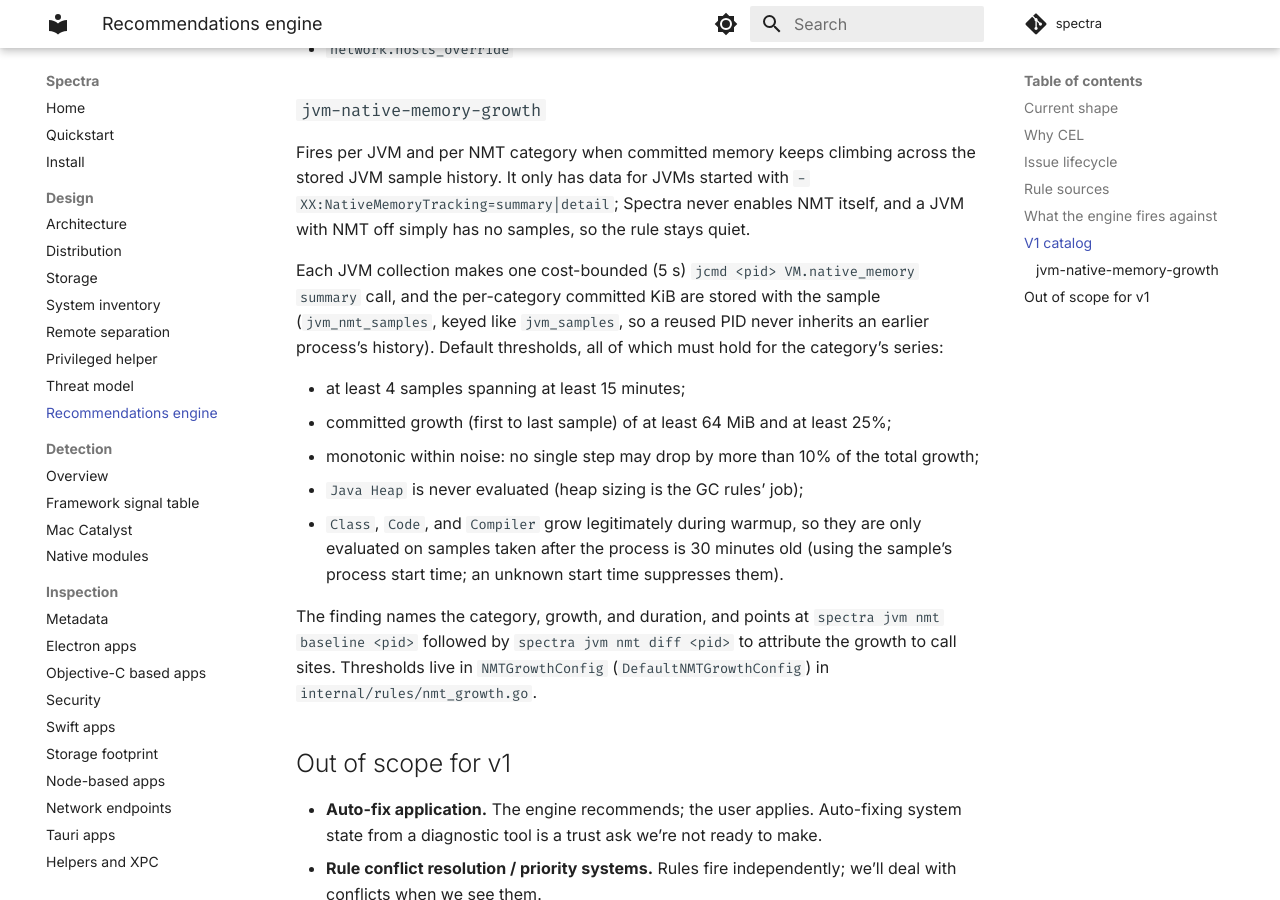
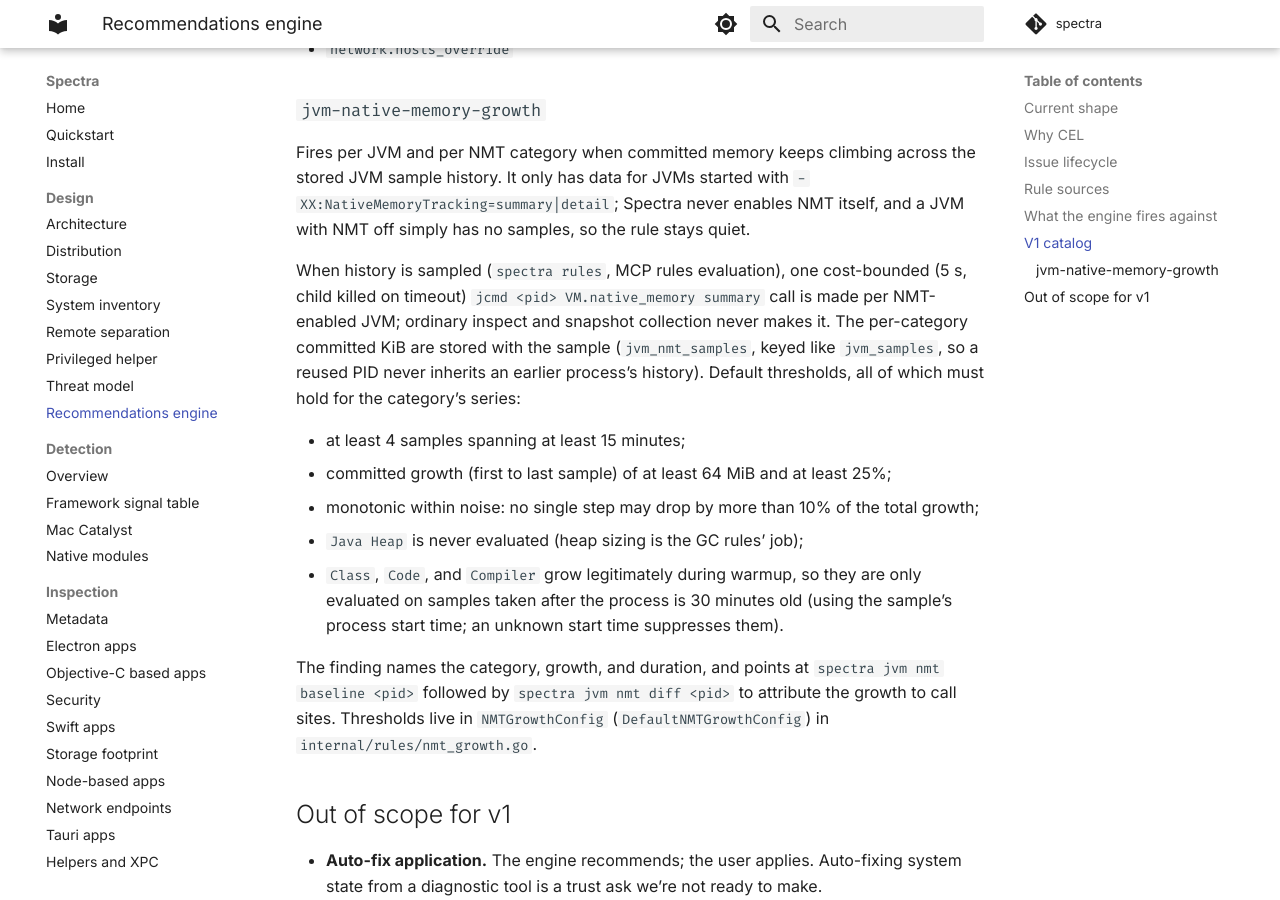
Before and after one commit to kaeawc/spectra, an MkDocs documentation site: the page built from docs/design/recommendations-engine.md, in a window 1280 px wide and 900 px high, scrolled down 5640 px. Built offline with MkDocs 1.6.1 and Material for MkDocs 9.7.7, drawn with Linux system fonts in a browser that asks for light colours; comment, search, counter and statistics services are not loaded.

Commit message:
docs: NMT sampling happens only on history-sampling paths
Co-Authored-By: Claude Sonnet 5.5 <noreply@anthropic.com>
Claude-Session: https://claude.ai/code/session_01U8xmvzLBTHJmjtoSCTBdRT

```diff
--- a/docs/design/recommendations-engine.md
+++ b/docs/design/recommendations-engine.md
@@ -253,8 +253,8 @@ the stored JVM sample history. It only has data for JVMs started with
 `-XX:NativeMemoryTracking=summary|detail`; Spectra never enables NMT itself,
 and a JVM with NMT off simply has no samples, so the rule stays quiet.
 
-Each JVM collection makes one cost-bounded (5 s) `jcmd <pid> VM.native_memory
-summary` call, and the per-category committed KiB are stored with the sample
+When history is sampled (`spectra rules`, MCP rules evaluation), one cost-bounded (5 s, child killed on timeout) `jcmd <pid> VM.native_memory
+summary` call is made per NMT-enabled JVM; ordinary inspect and snapshot collection never makes it. The per-category committed KiB are stored with the sample
 (`jvm_nmt_samples`, keyed like `jvm_samples`, so a reused PID never inherits an
 earlier process's history). Default thresholds, all of which must hold for the
 category's series:
```
Also changed, not shown: docs/inspection/jvm.md (+2 -2 lines).
